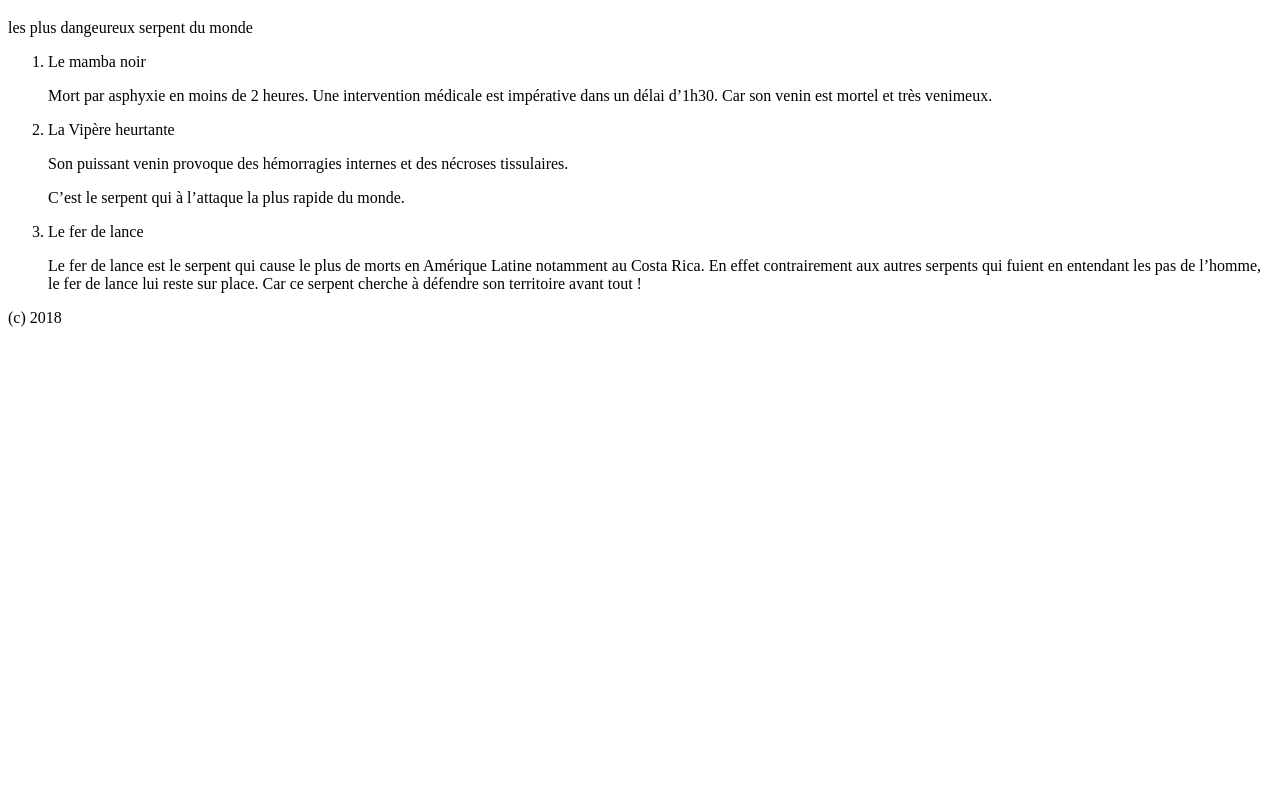
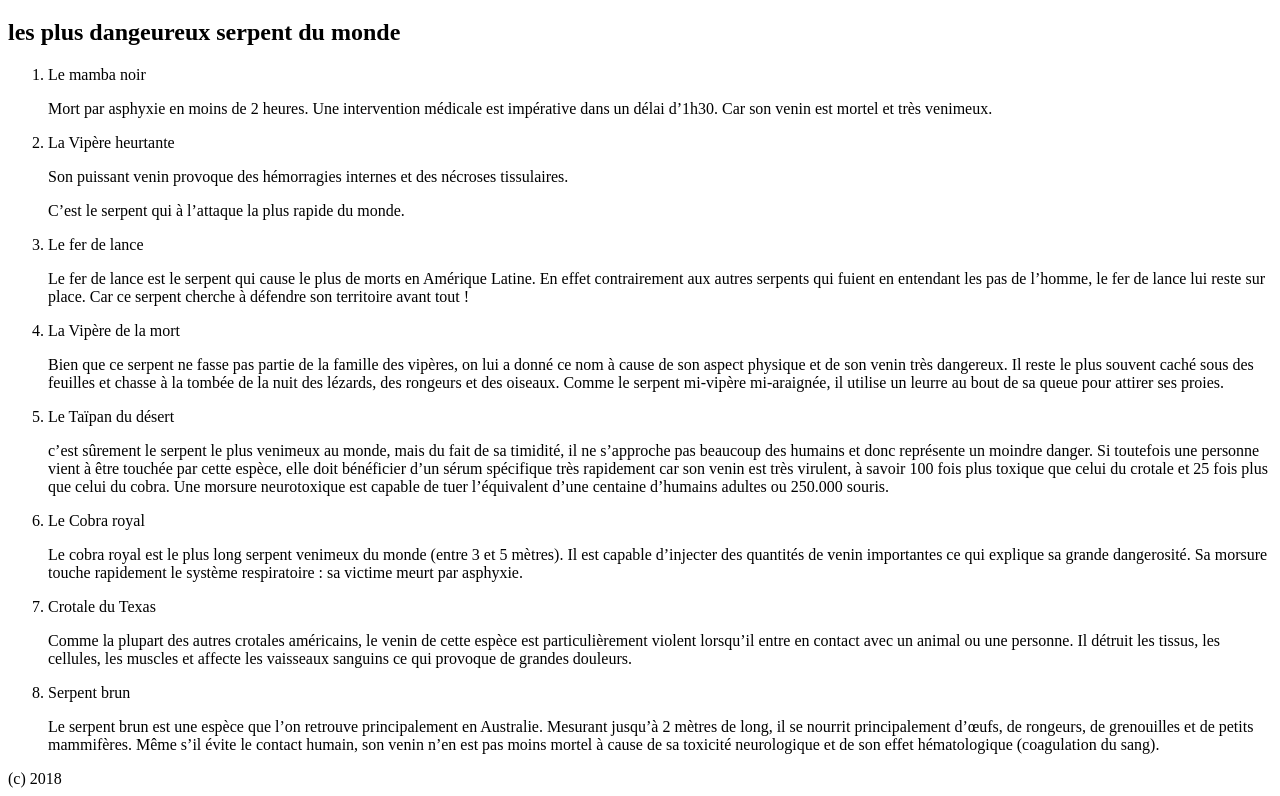
Before and after one commit to raphaelbary/hetic-w1p2021-rbary, a plain HTML site: page index.html in a window 1280 px wide. Shown: the part 61-857 px from the top of the page. Before the commit the page ends 800 px from the top, so only its background shows below. Drawn offline with Linux system fonts and the light colour scheme.

Commit message:
initial test 1

```diff
--- a/index.html
+++ b/index.html
@@ -10,17 +10,47 @@
     </header>
 
     <main>
-      <p>les plus dangeureux serpent du monde</p>
+      <h2>les plus dangeureux serpent du monde</h2>
         <ol>
           <li>Le mamba noir</li>
-      <p>Mort par asphyxie en moins de 2 heures. Une intervention médicale est impérative dans un délai d’1h30. Car son venin est mortel et très venimeux.</p>
+      <p>Mort par asphyxie en moins de 2 heures. Une intervention médicale est impérative dans un délai d’1h30.
+         Car son venin est mortel et très venimeux.</p>
           <li>La Vipère heurtante</li>
       <p>Son puissant venin provoque des hémorragies internes et des nécroses tissulaires.
       <p>C’est le serpent qui à l’attaque la plus rapide du monde.</p>
           <li>Le fer de lance</li>
-      <p>Le fer de lance est le serpent qui cause le plus de morts en Amérique Latine notamment au Costa Rica. En effet contrairement aux autres serpents qui fuient en entendant les pas de l’homme, le fer de lance lui reste sur place. Car ce serpent cherche à défendre son territoire avant tout !</p>
+      <p>Le fer de lance est le serpent qui cause le plus de morts en Amérique Latine.
+         En effet contrairement aux autres serpents qui fuient en entendant les pas de l’homme,
+         le fer de lance lui reste sur place. Car ce serpent cherche à défendre son territoire avant tout !</p>
+          <li>La Vipère de la mort</li>
+      <p>Bien que ce serpent ne fasse pas partie de la famille des vipères,
+         on lui a donné ce nom à cause de son aspect physique et de son venin très dangereux.
+         Il reste le plus souvent caché sous des feuilles et chasse à la tombée de la nuit des lézards,
+         des rongeurs et des oiseaux. Comme le serpent mi-vipère mi-araignée,
+         il utilise un leurre au bout de sa queue pour attirer ses proies.</p>
+          <li>Le Taïpan du désert</li>
+      <p>c’est sûrement le serpent le plus venimeux au monde,
+         mais du fait de sa timidité,
+         il ne s’approche pas beaucoup des humains et donc représente un moindre danger.
+         Si toutefois une personne vient à être touchée par cette espèce,
+         elle doit bénéficier d’un sérum spécifique très rapidement car son venin est très virulent,
+         à savoir 100 fois plus toxique que celui du crotale et 25 fois plus que celui du cobra.
+         Une morsure neurotoxique est capable de tuer l’équivalent d’une centaine d’humains adultes ou 250.000 souris.</p>
+          <li>Le Cobra royal</li>
+      <p>Le cobra royal est le plus long serpent venimeux du monde (entre 3 et 5 mètres).
+        Il est capable d’injecter des quantités de venin importantes ce qui explique sa grande dangerosité.
+        Sa morsure touche rapidement le système respiratoire : sa victime meurt par asphyxie.</p>
+          <li>Crotale du Texas</li>
+      <p>Comme la plupart des autres crotales américains,
+        le venin de cette espèce est particulièrement violent lorsqu’il entre en contact avec un animal ou une personne.
+        Il détruit les tissus, les cellules, les muscles et affecte les vaisseaux sanguins ce qui provoque de grandes douleurs.</p>
+          <li> Serpent brun</li>
+      <p>Le serpent brun est une espèce que l’on retrouve principalement en Australie.
+        Mesurant jusqu’à 2 mètres de long, il se nourrit principalement d’œufs, de rongeurs,
+        de grenouilles et de petits mammifères. Même s’il évite le contact humain,
+        son venin n’en est pas moins mortel à cause de sa toxicité neurologique et de son effet hématologique (coagulation du sang).</p>
         </ol>
     </main>
-   <footer>(c) 2018</footer>
   </body>
-</html>
+  <footer> (c) 2018
+ </html>
```
